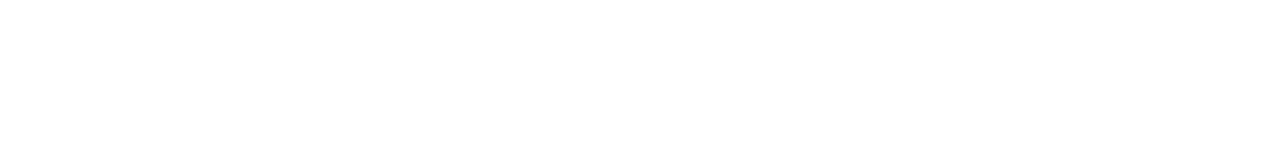
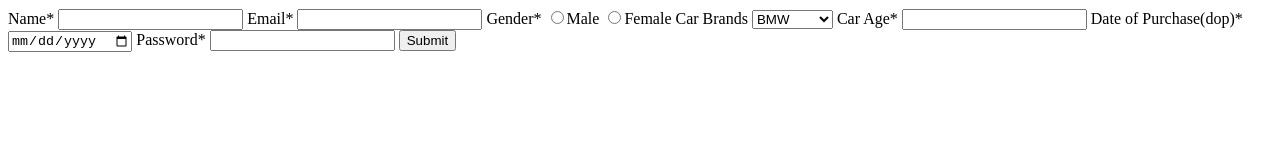
Before and after one commit to acciojob/car-insurance-form-phogatheena, a website: page main.html in a window 1280 px wide. Drawn offline with Linux system fonts and the light colour scheme.

Commit message:
created a submission

```diff
--- a/main.html
+++ b/main.html
@@ -8,6 +8,29 @@
 
 <body>
 	<!-- the entire body must be written by student -->
+	<form action ="" method ="post">
+		<label for = "name">Name*</label>
+		<input type ="text" id = "name" required>
+		<label for = "email">Email*</label>
+		<input type = "email" id = "email" required>
+		<label for = "gender">Gender*</label>
+		<input type = "radio" name = "gender" required>Male
+		<input type = "radio" name = "gender" required>Female
+		<label for = "cars">Car Brands</label>
+		<select id = "cars">
+			<option value = "bmw">BMW</option>
+			<option value = "audi">Audi</option>
+			<option value = "mercedez">Mercedez</option>
+		</select>
+		<label for = "carage">Car Age*</label>
+		<input type = "age" id = "carage" required>
+		<label for = "dop">Date of Purchase(dop)*</label>
+		<input type = "date" id = "dop" required>
+		<label for ="password">Password*</label>
+		<input type = "password" id = "password" required>
+		<button type ="submit">Submit</button>
+
+	</form>
     <script type="text/javascript" src="./script.js">
 </script>
 
```
